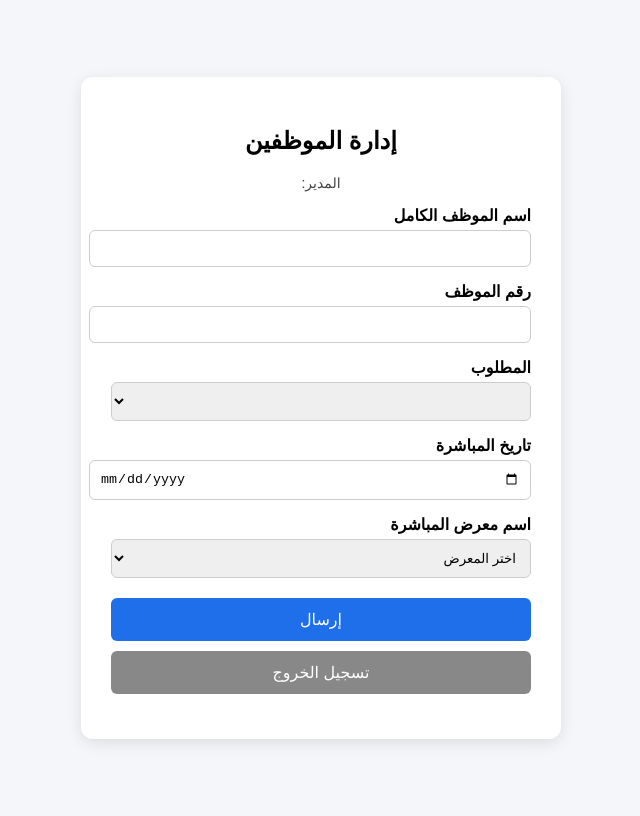
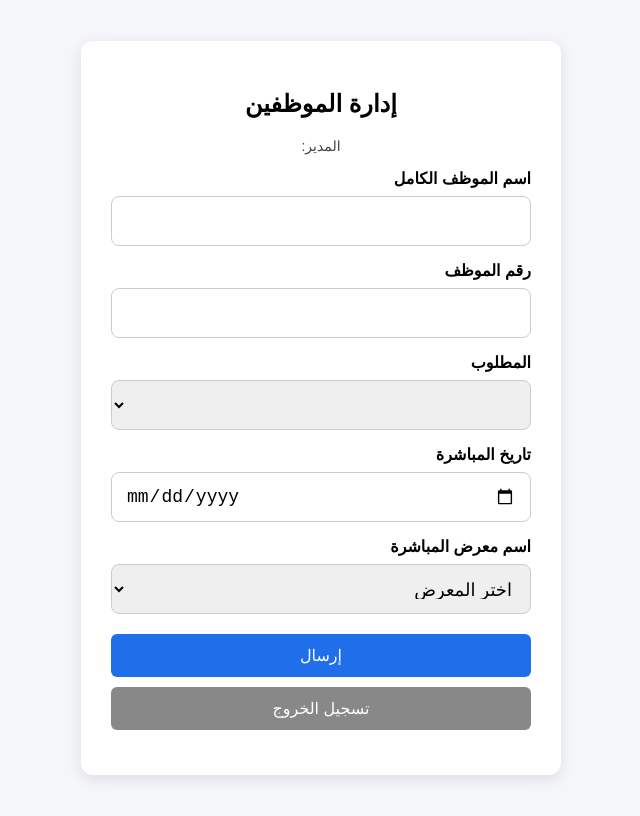
Before and after one commit to linak1/employee-request-form, a plain HTML site: page index.html in a window 1280 px wide. Shown: the whole page, without its empty margins (319-959 px from the left). Drawn offline with Linux system fonts and the light colour scheme; sample sign-in values are in the browser's storage.

Commit message:
Update index.html

```diff
--- a/index.html
+++ b/index.html
@@ -50,10 +50,18 @@ font-weight:bold;
 
 input,select{
 width:100%;
-padding:10px;
-margin-top:5px;
+padding:14px;
+margin-top:8px;
 border:1px solid #ccc;
-border-radius:6px;
+border-radius:8px;
+font-size:18px;
+height:50px;
+box-sizing:border-box;
+}
+
+input[type="date"]{
+font-size:18px;
+height:50px;
 }
 
 button{
```
